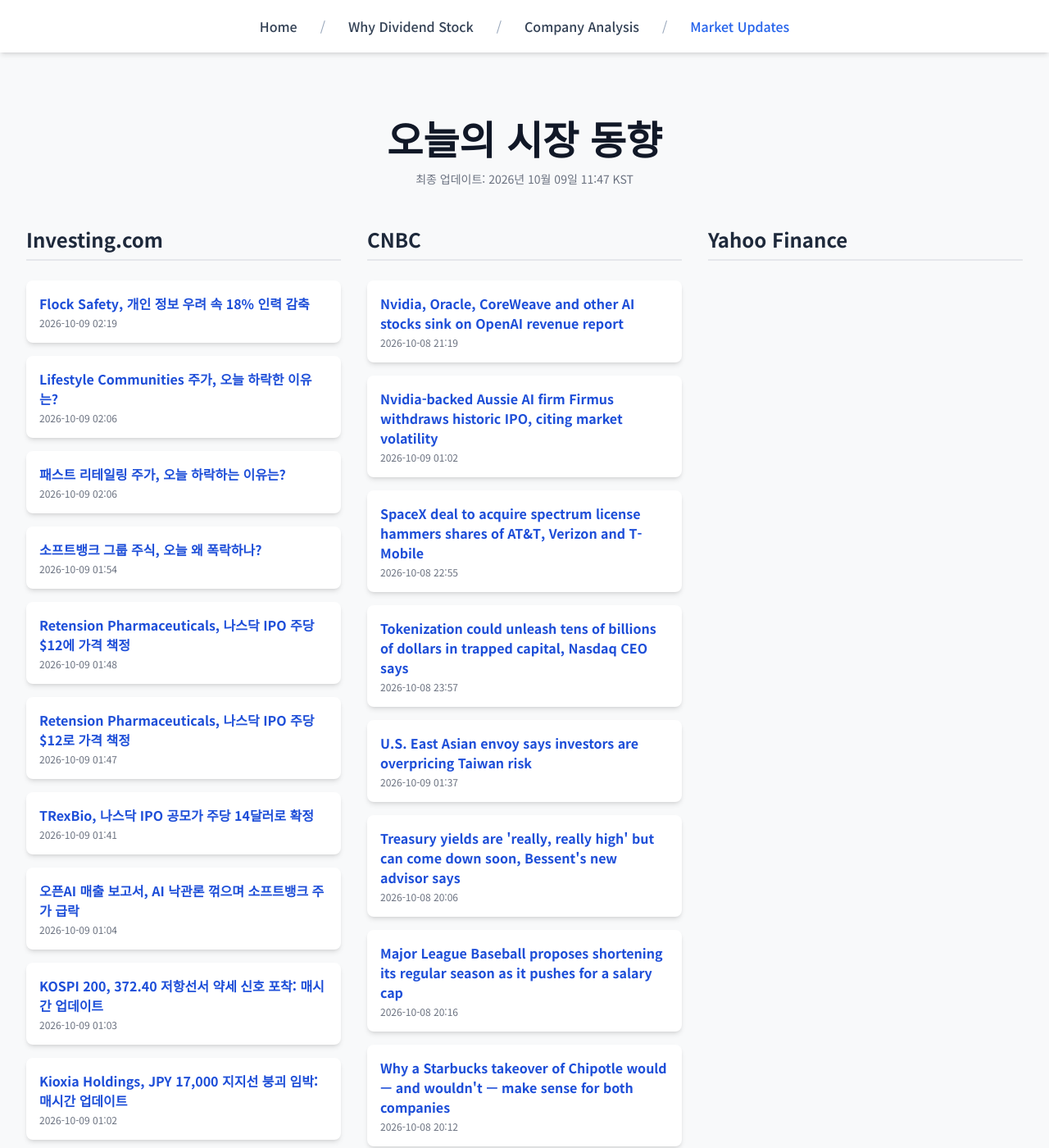
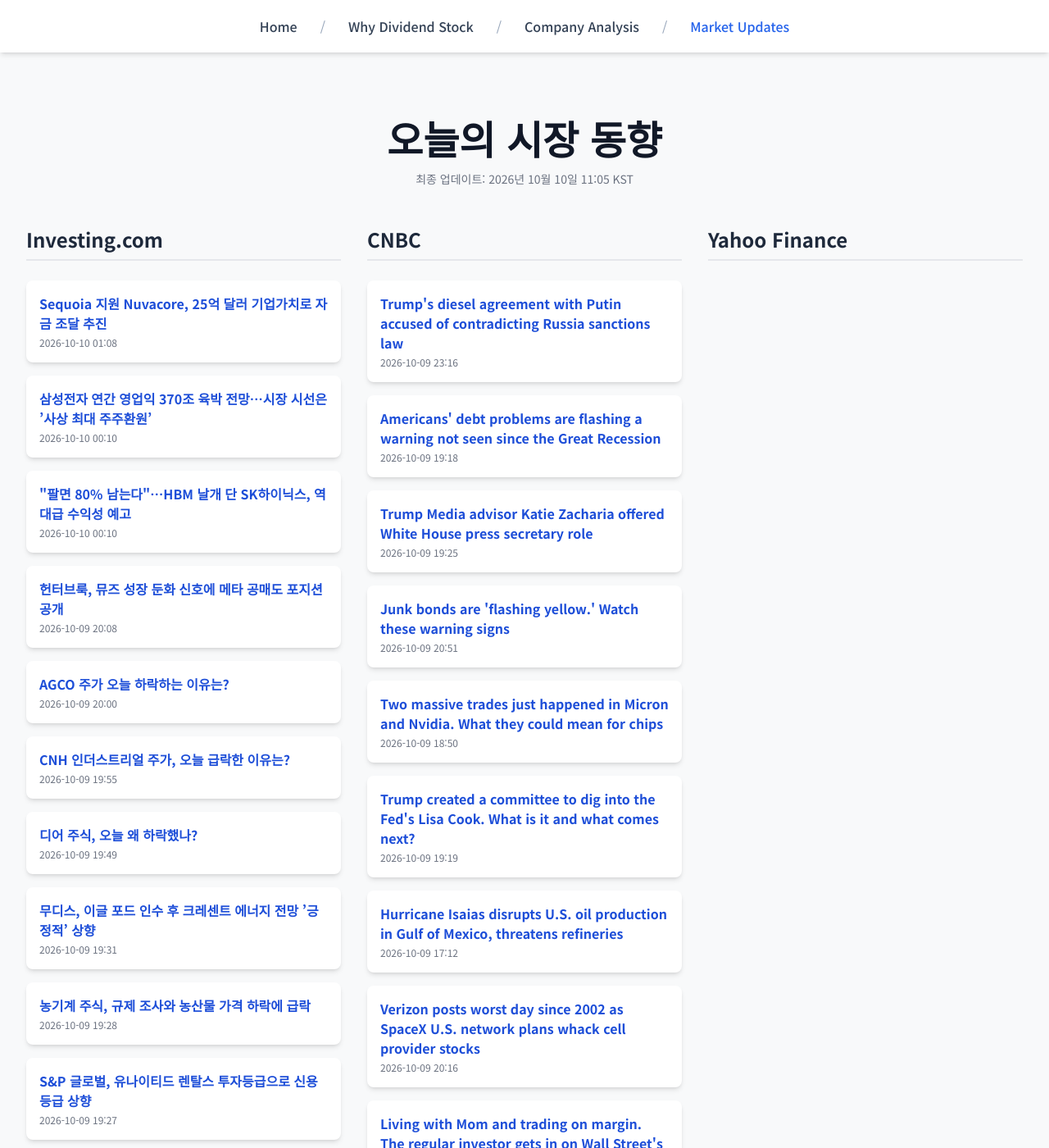
Before and after one commit to Kay-Hwang/my-company-analysis, a Jekyll site: the page built from market-updates.html, in a window 1280 px wide and 1400 px high. Shown: the whole window at 82% size. Built offline with Jekyll 4.4.1, drawn with Linux system fonts in a browser that asks for light colours; nearby versions of some CDN libraries; a script that is not in the unit is left out; some of the changed text lies outside the part shown.

Commit message:
Update daily data

```diff
--- a/_data/latest_data.json
+++ b/_data/latest_data.json
@@ -1,128 +1,128 @@
 {
-  "lastUpdated": "2026년 10월 09일 11:47 KST",
+  "lastUpdated": "2026년 10월 10일 11:05 KST",
   "news": {
     "investing": [
       {
-        "title": "Flock Safety, 개인 정보 우려 속 18% 인력 감축",
-        "link": "https://kr.investing.com/news/stock-market-news/article-93CH-2121485",
-        "pubDate": "2026-10-09 02:19:27",
-        "summary": "Flock Safety, 개인 정보 우려 속 18% 인력 감축"
+        "title": "Sequoia 지원 Nuvacore, 25억 달러 기업가치로 자금 조달 추진",
+        "link": "https://kr.investing.com/news/stock-market-news/article-2122490",
+        "pubDate": "2026-10-10 01:08:34",
+        "summary": "Sequoia 지원 Nuvacore, 25억 달러 기업가치로 자금 조달 추진"
       },
       {
-        "title": "Lifestyle Communities 주가, 오늘 하락한 이유는?",
-        "link": "https://kr.investing.com/news/stock-market-news/article-93CH-2121481",
-        "pubDate": "2026-10-09 02:06:15",
-        "summary": "Lifestyle Communities 주가, 오늘 하락한 이유는?"
+        "title": "삼성전자 연간 영업익 370조 육박 전망…시장 시선은 ’사상 최대 주주환원’",
+        "link": "https://kr.investing.com/news/stock-market-news/article-2122472",
+        "pubDate": "2026-10-10 00:10:31",
+        "summary": "삼성전자 연간 영업익 370조 육박 전망…시장 시선은 ’사상 최대 주주환원’"
       },
       {
-        "title": "패스트 리테일링 주가, 오늘 하락하는 이유는?",
-        "link": "https://kr.investing.com/news/stock-market-news/article-93CH-2121480",
-        "pubDate": "2026-10-09 02:06:09",
-        "summary": "패스트 리테일링 주가, 오늘 하락하는 이유는?"
+        "title": "\"팔면 80% 남는다\"…HBM 날개 단 SK하이닉스, 역대급 수익성 예고",
+        "link": "https://kr.investing.com/news/stock-market-news/article-2122473",
+        "pubDate": "2026-10-10 00:10:31",
+        "summary": "\"팔면 80% 남는다\"…HBM 날개 단 SK하이닉스, 역대급 수익성 예고"
       },
       {
-        "title": "소프트뱅크 그룹 주식, 오늘 왜 폭락하나?",
-        "link": "https://kr.investing.com/news/stock-market-news/article-93CH-2121479",
-        "pubDate": "2026-10-09 01:54:52",
-        "summary": "소프트뱅크 그룹 주식, 오늘 왜 폭락하나?"
+        "title": "헌터브룩, 뮤즈 성장 둔화 신호에 메타 공매도 포지션 공개",
+        "link": "https://kr.investing.com/news/stock-market-news/article-2122378",
+        "pubDate": "2026-10-09 20:08:20",
+        "summary": "헌터브룩, 뮤즈 성장 둔화 신호에 메타 공매도 포지션 공개"
       },
       {
-        "title": "Retension Pharmaceuticals, 나스닥 IPO 주당 $12에 가격 책정",
-        "link": "https://kr.investing.com/news/stock-market-news/article-432SI-2121478",
-        "pubDate": "2026-10-09 01:48:02",
-        "summary": "Retension Pharmaceuticals, 나스닥 IPO 주당 $12에 가격 책정"
+        "title": "AGCO 주가 오늘 하락하는 이유는?",
+        "link": "https://kr.investing.com/news/stock-market-news/article-93CH-2122367",
+        "pubDate": "2026-10-09 20:00:50",
+        "summary": "AGCO 주가 오늘 하락하는 이유는?"
       },
       {
-        "title": "Retension Pharmaceuticals, 나스닥 IPO 주당 $12로 가격 책정",
-        "link": "https://kr.investing.com/news/stock-market-news/article-432SI-2121477",
-        "pubDate": "2026-10-09 01:47:02",
-        "summary": "Retension Pharmaceuticals, 나스닥 IPO 주당 $12로 가격 책정"
+        "title": "CNH 인더스트리얼 주가, 오늘 급락한 이유는?",
+        "link": "https://kr.investing.com/news/stock-market-news/article-93CH-2122366",
+        "pubDate": "2026-10-09 19:55:52",
+        "summary": "CNH 인더스트리얼 주가, 오늘 급락한 이유는?"
       },
       {
-        "title": "TRexBio, 나스닥 IPO 공모가 주당 14달러로 확정",
-        "link": "https://kr.investing.com/news/stock-market-news/article-432SI-2121475",
-        "pubDate": "2026-10-09 01:41:01",
-        "summary": "TRexBio, 나스닥 IPO 공모가 주당 14달러로 확정"
+        "title": "디어 주식, 오늘 왜 하락했나?",
+        "link": "https://kr.investing.com/news/stock-market-news/article-93CH-2122365",
+        "pubDate": "2026-10-09 19:49:01",
+        "summary": "디어 주식, 오늘 왜 하락했나?"
       },
       {
-        "title": "오픈AI 매출 보고서, AI 낙관론 꺾으며 소프트뱅크 주가 급락",
-        "link": "https://kr.investing.com/news/stock-market-news/article-2121467",
-        "pubDate": "2026-10-09 01:04:36",
-        "summary": "오픈AI 매출 보고서, AI 낙관론 꺾으며 소프트뱅크 주가 급락"
+        "title": "무디스, 이글 포드 인수 후 크레센트 에너지 전망 ’긍정적’ 상향",
+        "link": "https://kr.investing.com/news/stock-market-news/article-2122351",
+        "pubDate": "2026-10-09 19:31:09",
+        "summary": "무디스, 이글 포드 인수 후 크레센트 에너지 전망 ’긍정적’ 상향"
       },
       {
-        "title": "KOSPI 200, 372.40 저항선서 약세 신호 포착: 매시간 업데이트",
-        "link": "https://kr.investing.com/news/stock-market-news/article-93CH-2115479",
-        "pubDate": "2026-10-09 01:03:08",
-        "summary": "KOSPI 200, 372.40 저항선서 약세 신호 포착: 매시간 업데이트"
+        "title": "농기계 주식, 규제 조사와 농산물 가격 하락에 급락",
+        "link": "https://kr.investing.com/news/stock-market-news/article-2122348",
+        "pubDate": "2026-10-09 19:28:45",
+        "summary": "농기계 주식, 규제 조사와 농산물 가격 하락에 급락"
       },
       {
-        "title": "Kioxia Holdings, JPY 17,000 지지선 붕괴 임박: 매시간 업데이트",
-        "link": "https://kr.investing.com/news/stock-market-news/article-93CH-2115480",
-        "pubDate": "2026-10-09 01:02:43",
-        "summary": "Kioxia Holdings, JPY 17,000 지지선 붕괴 임박: 매시간 업데이트"
+        "title": "S&P 글로벌, 유나이티드 렌탈스 투자등급으로 신용등급 상향",
+        "link": "https://kr.investing.com/news/stock-market-news/article-2122346",
+        "pubDate": "2026-10-09 19:27:28",
+        "summary": "S&P 글로벌, 유나이티드 렌탈스 투자등급으로 신용등급 상향"
       }
     ],
     "cnbc": [
       {
-        "title": "Nvidia, Oracle, CoreWeave and other AI stocks sink on OpenAI revenue report",
-        "link": "https://www.cnbc.com/2026/10/08/open-ai-revenue-nvidia-oracle-coreweave.html",
-        "pubDate": "Thu, 08 Oct 2026 21:19:14 GMT",
-        "summary": "OpenAI has told investors that it hit roughly $50 billion in annualized revenue at the end of September, CNBC confirmed."
+        "title": "Trump's diesel agreement with Putin accused of contradicting Russia sanctions law",
+        "link": "https://www.cnbc.com/2026/10/09/trump-putin-diesel-russia-sanctions-ukraine.html",
+        "pubDate": "Fri, 09 Oct 2026 23:16:50 GMT",
+        "summary": "Ukraine President Volodymyr Zelenskyy said in a searing statement that the U.S. easing sanctions on Moscow \"plays into Russia's hands.\""
       },
       {
-        "title": "Nvidia-backed Aussie AI firm Firmus withdraws historic IPO, citing market volatility",
-        "link": "https://www.cnbc.com/2026/10/09/nvidia-ai-firmus-ipo-.html",
-        "pubDate": "Fri, 09 Oct 2026 01:02:38 GMT",
-        "summary": "Nvidia-backed Australian AI data center operator Firmus has withdrawn its planned IPO amid market volatility."
+        "title": "Americans' debt problems are flashing a warning not seen since the Great Recession",
+        "link": "https://www.cnbc.com/2026/10/09/american-debt-delinquency.html",
+        "pubDate": "Fri, 09 Oct 2026 19:18:24 GMT",
+        "summary": "Researchers found that while wealth disparities narrowed somewhat, the ability to meet debt payments deteriorated significantly."
       },
       {
-        "title": "SpaceX deal to acquire spectrum license hammers shares of AT&T, Verizon and T-Mobile",
-        "link": "https://www.cnbc.com/2026/10/08/spacex-spectrum-license-att-verizon-tmobile.html",
-        "pubDate": "Thu, 08 Oct 2026 22:55:46 GMT",
-        "summary": "SpaceX agreed to purchase a nationwide spectrum portfolio as it to pushes its Starlink service deeper into the U.S. telecommunications market."
+        "title": "Trump Media advisor Katie Zacharia offered White House press secretary role",
+        "link": "https://www.cnbc.com/2026/10/09/katie-zacharia-white-house-press-secretary.html",
+        "pubDate": "Fri, 09 Oct 2026 19:25:28 GMT",
+        "summary": "The White House has tapped Katie Zacharia to be its next press secretary, a White House official confirmed to CNBC."
       },
       {
-        "title": "Tokenization could unleash tens of billions of dollars in trapped capital, Nasdaq CEO says",
-        "link": "https://www.cnbc.com/2026/10/09/nasdaq-ceo-tokenization-could-unleash-billions-in-trapped-capital-.html",
-        "pubDate": "Thu, 08 Oct 2026 23:57:23 GMT",
-        "summary": "Nasdaq CEO Adena Friedman said tokenization could free up tens of billions of dollars in trapped capital."
+        "title": "Junk bonds are 'flashing yellow.' Watch these warning signs",
+        "link": "https://www.cnbc.com/2026/10/09/junk-bonds-are-flashing-yellow-watch-these-warning-signs.html",
+        "pubDate": "Fri, 09 Oct 2026 20:51:25 GMT",
+        "summary": "Spreads have widened in the high-yield bond market, but that doesn't tell the whole story."
       },
       {
-        "title": "U.S. East Asian envoy says investors are overpricing Taiwan risk",
-        "link": "https://www.cnbc.com/2026/10/09/taiwan-trump-china-militia-boat-tsmc-.html",
-        "pubDate": "Fri, 09 Oct 2026 01:37:01 GMT",
-        "summary": "Investors are overestimating the risk of conflict across the Taiwan Strait, a U.S. diplomat says, playing up deterrence to keep Beijing from taking the island."
+        "title": "Two massive trades just happened in Micron and Nvidia. What they could mean for chips",
+        "link": "https://www.cnbc.com/2026/10/09/two-massive-trades-just-happened-in-micron-and-nvidia-what-they-could-mean-for-chips.html",
+        "pubDate": "Fri, 09 Oct 2026 18:50:21 GMT",
+        "summary": "Bears continued to build up positions against the semiconductor group on Friday."
       },
       {
-        "title": "Treasury yields are 'really, really high' but can come down soon, Bessent's new advisor says",
-        "link": "https://www.cnbc.com/2026/10/08/treasury-yields-david-zervos.html",
-        "pubDate": "Thu, 08 Oct 2026 20:06:31 GMT",
-        "summary": "The comments from David Zervos come after the 10-year and 30-year yields marched to 24-year highs in recent days."
+        "title": "Trump created a committee to dig into the Fed's Lisa Cook. What is it and what comes next?",
+        "link": "https://www.cnbc.com/2026/10/09/trump-lisa-cook-fed-firing-committee-explained.html",
+        "pubDate": "Fri, 09 Oct 2026 19:19:00 GMT",
+        "summary": "Trump’s bid to fire the Fed's Lisa Cook follows a Supreme Court ruling and could affect Jerome Powell, central bank independence and interest rates."
       },
       {
-        "title": "Major League Baseball proposes shortening its regular season as it pushes for a salary cap",
-        "link": "https://www.cnbc.com/2026/10/08/major-league-baseball-proposes-shorter-season-amid-salary-cap-push.html",
-        "pubDate": "Thu, 08 Oct 2026 20:16:21 GMT",
-        "summary": "Major League Baseball proposed a return to a shorter 154-game regular season schedule as it attempts to convince players to approve a salary cap."
+        "title": "Hurricane Isaias disrupts U.S. oil production in Gulf of Mexico, threatens refineries",
+        "link": "https://www.cnbc.com/2026/10/09/hurricane-isaias-gulf-mexico-oil-refinery.html",
+        "pubDate": "Fri, 09 Oct 2026 17:12:17 GMT",
+        "summary": "The hurricane could tighten a fuel market that is already facing big disruptions from the wars in Eastern Europe and the Middle East."
       },
       {
-        "title": "Why a Starbucks takeover of Chipotle would — and wouldn't — make sense for both companies",
-        "link": "https://www.cnbc.com/2026/10/08/starbucks-chipotle-acquisition.html",
-        "pubDate": "Thu, 08 Oct 2026 20:12:33 GMT",
-        "summary": "Starbucks has reportedly been working with advisers on a takeover proposal for Chipotle, but a potential deal comes with pros and cons for investors."
+        "title": "Verizon posts worst day since 2002 as SpaceX U.S. network plans whack cell provider stocks",
+        "link": "https://www.cnbc.com/2026/10/09/verizon-att-tmobile-stocks-spacex-network.html",
+        "pubDate": "Fri, 09 Oct 2026 20:16:58 GMT",
+        "summary": "SpaceX announced the spectrum deal Thursday, as the company aims to push deeper into the telecom market through its Starlink service."
       },
       {
-        "title": "Treasury sanctions 17 tankers linked to Iran's 'shadow fleet' in economic pressure campaign",
-        "link": "https://www.cnbc.com/2026/10/08/iran-treasury-sanctions-shadow-fleet.html",
-        "pubDate": "Thu, 08 Oct 2026 17:13:32 GMT",
-        "summary": "The additional sanctions are part of the Trump administration's military and economic campaign against Iran."
+        "title": "Living with Mom and trading on margin. The regular investor gets in on Wall Street's record stock borrowing binge",
+        "link": "https://www.cnbc.com/2026/10/09/margin-debt-stock-market-risk.html",
+        "pubDate": "Fri, 09 Oct 2026 13:03:19 GMT",
+        "summary": "Margin debt has surged to record levels as investors like 29-year-old Hy Luu borrow more against their portfolios. Here’s how leverage can amplify stock losses."
       },
       {
-        "title": "Treasury yields are lower after reaching multiyear highs, traders weigh latest bond auction",
-        "link": "https://www.cnbc.com/2026/10/08/us-treasury-yields-30-year-bond-auction.html",
-        "pubDate": "Thu, 08 Oct 2026 20:06:52 GMT",
-        "summary": "Traders digested comments from a top Federal Reserve official while awaiting another long-dated bond auction."
+        "title": "Nobel winner Krugman says France may have become 'too big to save'",
+        "link": "https://www.cnbc.com/2026/10/09/nobel-krugman-france-debt.html",
+        "pubDate": "Fri, 09 Oct 2026 11:33:48 GMT",
+        "summary": "Economist Paul Krugman sounded the alarm on a looming \"ugly crisis,\" while former ECB head Jean-Claude Trichet said French politicians must compromise."
       }
     ],
     "yahoo": []
```
